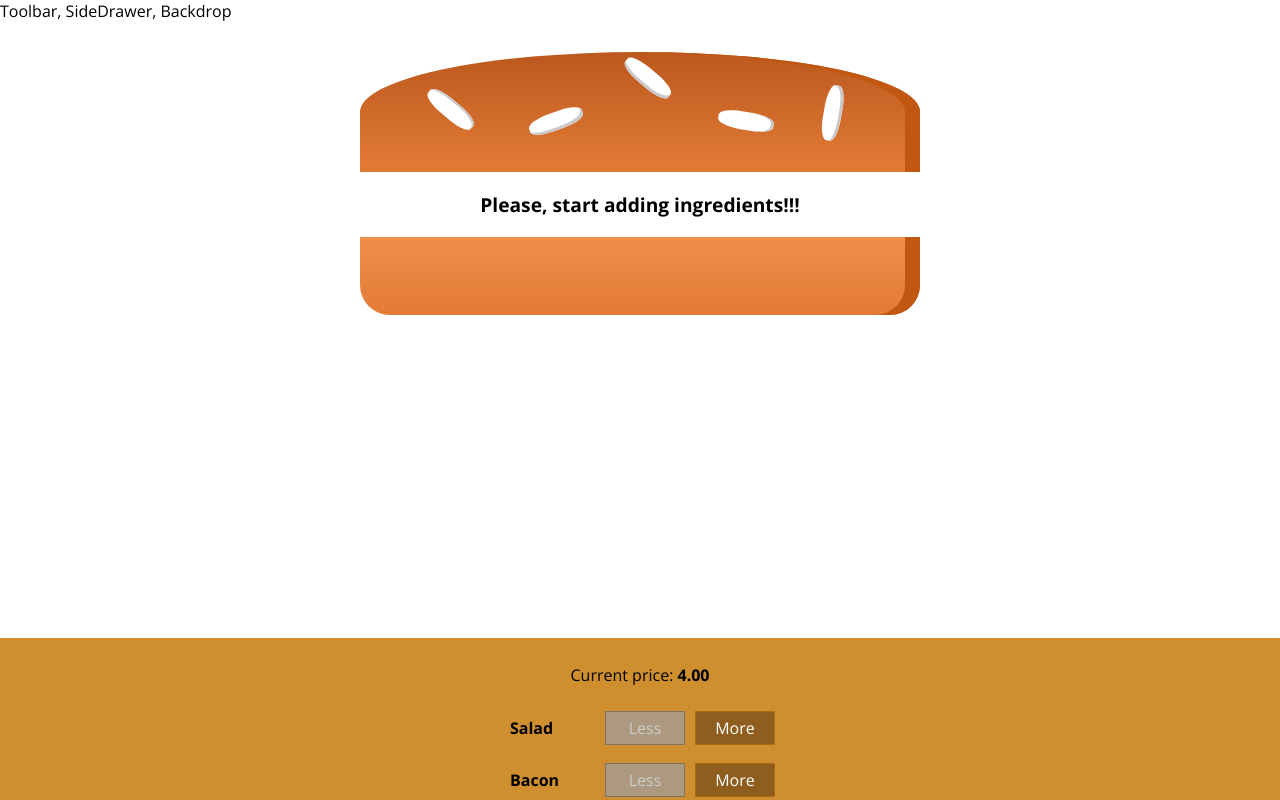
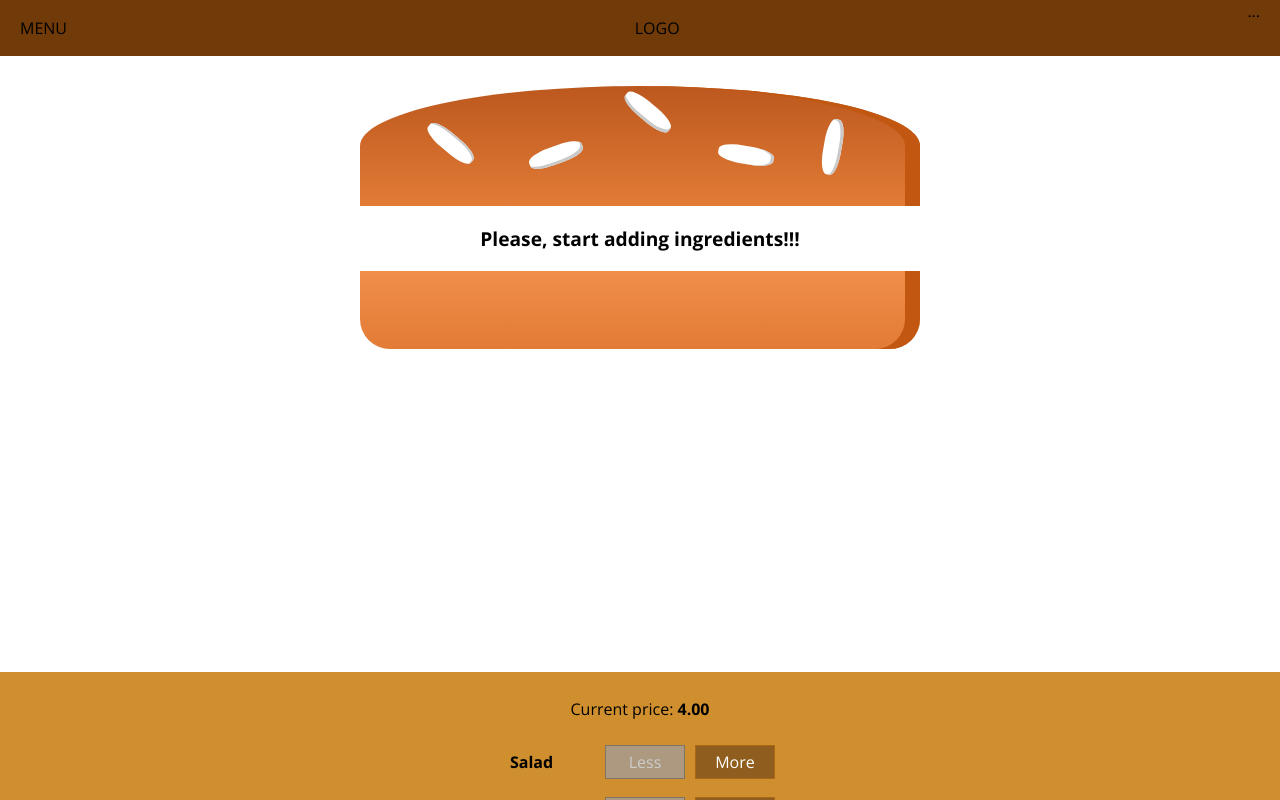
Before and after one commit to rodolfojc/burger-builder-starting-setup, a React app: page / in a window 1280 px wide. Shown: the top 800 px of the page. Built offline with nearby package versions, Linux system fonts and the light colour scheme.

Commit message:
Adding a Toolbar

```diff
--- a/src/components/Layout/Layout.css
+++ b/src/components/Layout/Layout.css
@@ -1,3 +1,3 @@
 .Content {
-    margin-top: 16px
+    margin-top: 72px;
 }
--- a/src/components/Layout/Layout.js
+++ b/src/components/Layout/Layout.js
@@ -2,10 +2,11 @@
 
 import Aux from '../../hoc/hoc';
 import classes from './Layout.css';
+import Toolbar from '../Navigation/Toolbar/Toolbar';
 
 const layout = ( props ) => (
     <Aux>
-        <div> Toolbar, SideDrawer, Backdrop </div>
+        <Toolbar />
         <main className={classes.Content}>
             {props.children}
         </main>
--- /dev/null
+++ b/src/components/Navigation/Toolbar/Toolbar.css
@@ -0,0 +1,18 @@
+.Toolbar {
+    height: 56px;
+    width: 100%;
+    position: fixed;
+    top: 0;
+    left: 0;
+    background-color: #703b09;
+    display: flex;
+    justify-content: space-between;
+    align-items: center;
+    padding: 0 20px;
+    box-sizing: border-box;
+    z-index: 90;
+}
+
+.Toolbar nav {
+    height: 100%;
+}
--- /dev/null
+++ b/src/components/Navigation/Toolbar/Toolbar.js
@@ -0,0 +1,15 @@
+import React from 'react';
+
+import classes from './Toolbar.css';
+
+const toolbar = ( props ) => (
+    <header className={classes.Toolbar}>
+        <div>MENU</div>
+        <div>LOGO</div>
+        <nav>
+            ...
+        </nav>
+    </header>
+);
+
+export default toolbar;
```
